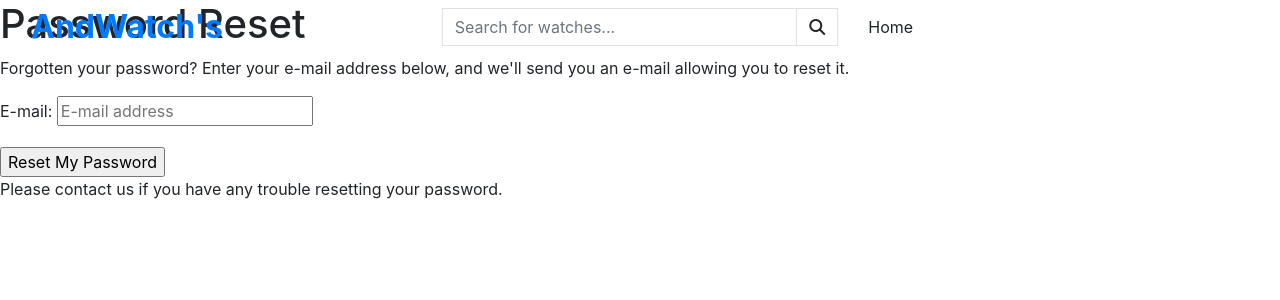
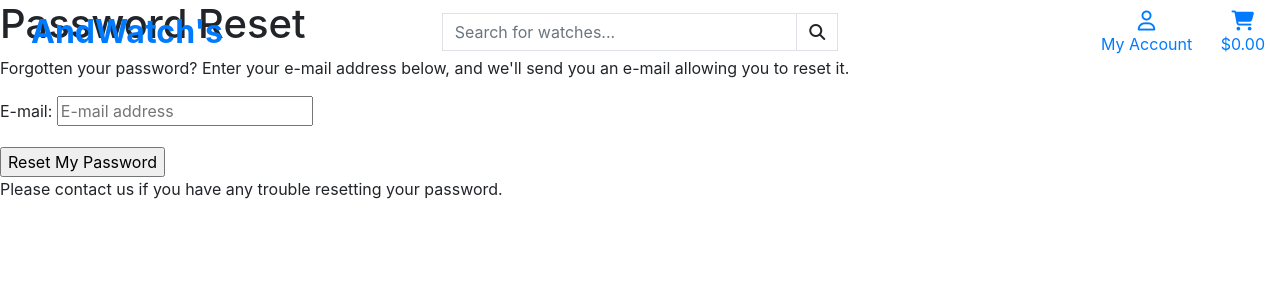
Before and after one commit to erikandersson96/portfolio-project-five, a Django app: page /accounts/password/reset/ in a window 1280 px wide. Shown: the top 300 px of the page. Run offline with Django 3.2, Linux system fonts and the light colour scheme; parts of the project's set-up code (start-up, migrations or seed data) failed here and were passed over; some libraries are stand-ins or nearby versions.

Commit message:
Added page header for the base template

```diff
--- a/templates/base.html
+++ b/templates/base.html
@@ -57,7 +57,44 @@
             </div>
           </form>
         </div>
-        <div class="col-12 col-lg-4 my-auto py-1 py-lg-0">Home</div>
+        <div class="col-12 col-lg-4 my-auto py-1 py-lg-0">
+          <ul class="list-inline list-unstyled text-center text-lg-right my-0">
+            <li class="list-inline-item dropdown">
+              <a href="#" class="text-black nav-link" id="user-options" data-toggle="dropdown" aria-haspopup="true" aria-expanded="false">
+                <div class="text-center">
+                  <div><i class="far fa-user fa-lg"></i></div>
+                  <p class="my-0">My Account</p>
+                </div>
+              </a>
+              <div class="dropdown-menu border-0" aria-labelledby="user-options">
+                {% if request.user.is_authenticated %}
+                  {% if request.user.is_superuser %}
+                    <a href="" class="dropdown-item">Product Managment</a>
+                  {% endif %}
+                  <a href="" class="dropdown-item">My Profile</a>
+                  <a href="{% url 'account_logout' %}" class="dropdown-item">Logout</a>
+                {% else %}
+                  <a href="{% url 'account_signup' %}" class="dropdown-item">Register Account</a>
+                  <a href="{% url 'account_login' %}" class="dropdown-item">Login</a>
+                {% endif %}
+              </div>
+            </li>
+            <li class="list-inline-item">
+              <a href="" class="{% if grand_total %}text-info font-weight-bold{% else %}text-black{% endif %}">
+                <div class="text-center">
+                  <div><i class="fas fa-shopping-cart fa-lg"></i></div>
+                  <p class="my-0">
+                    {% if grand_total %}
+                      $(( grand_total|floatformat:2 ))
+                    {% else %}
+                      $0.00
+                    {% endif %}
+                  </p>
+                </div>
+              </a>
+            </li>
+          </ul>
+        </div>
       </div>
     </header>
 
```
